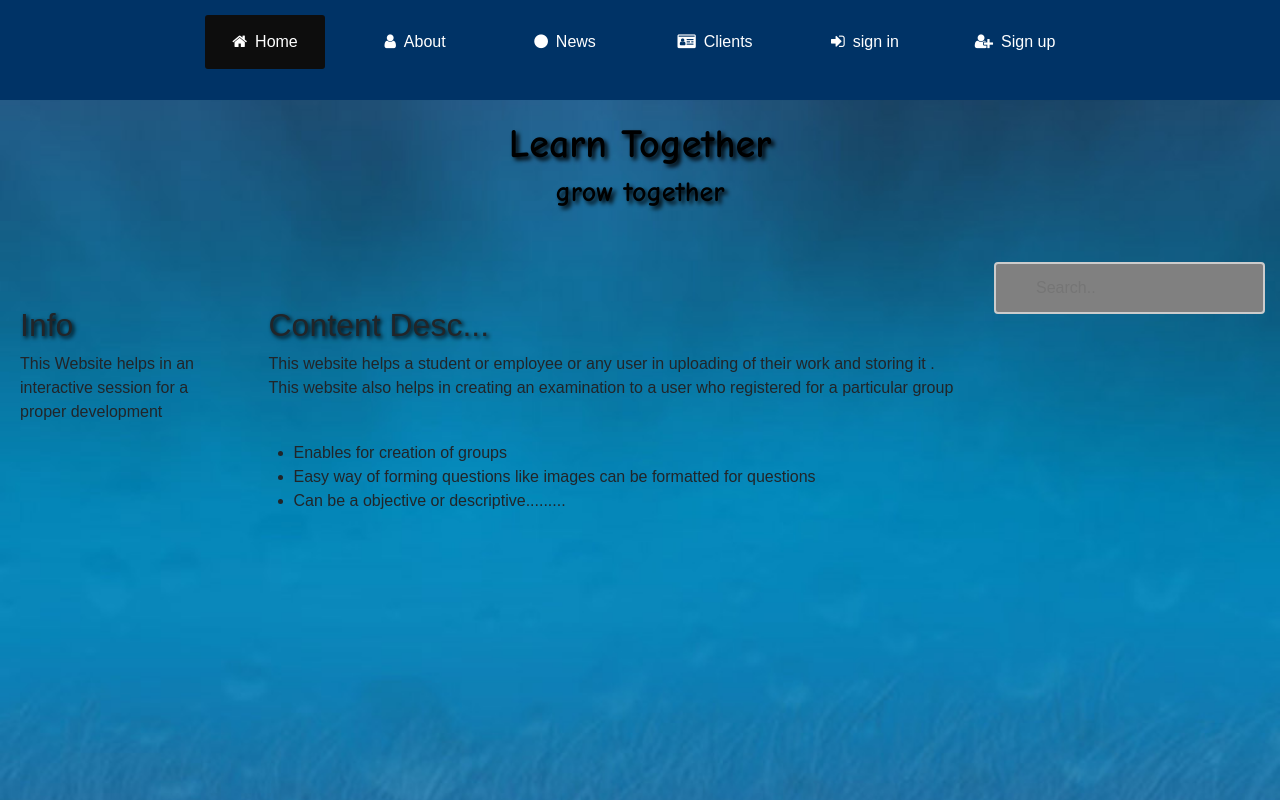
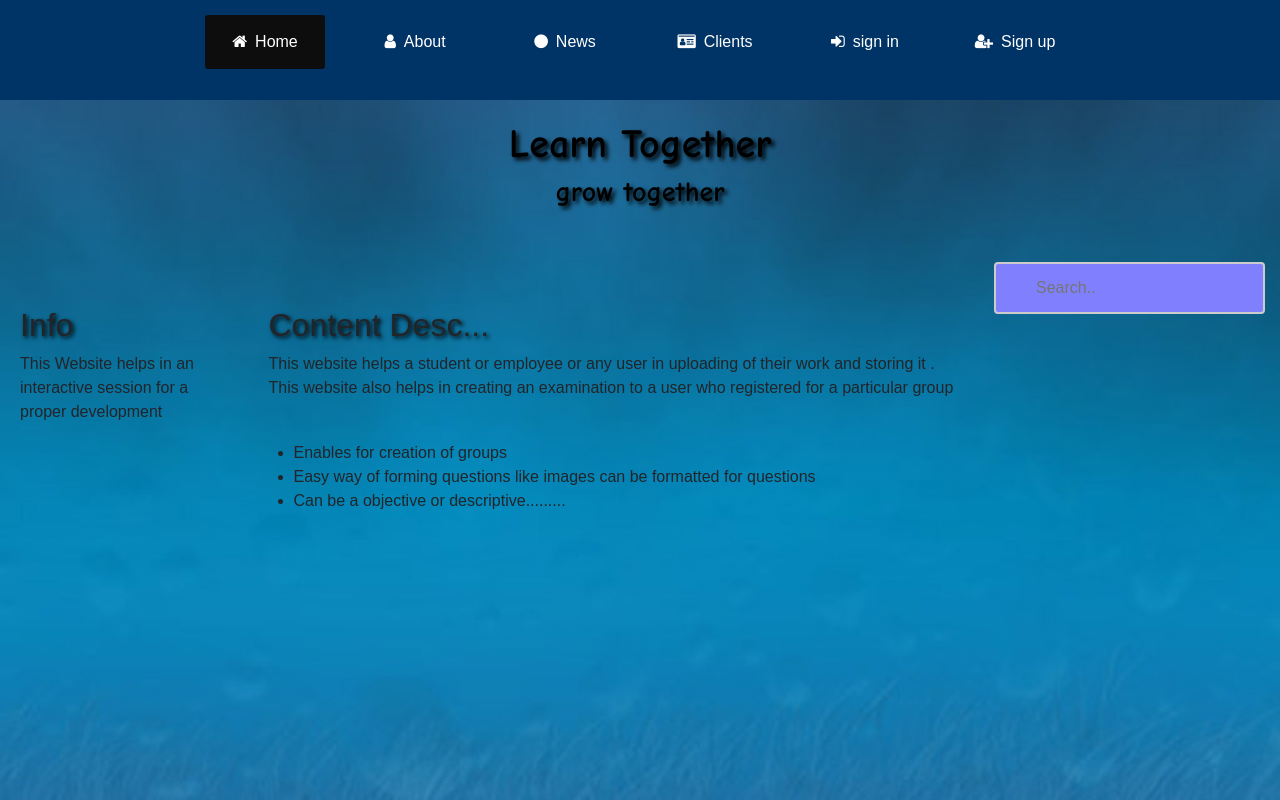
Before and after one commit to kullapareddypranay/html, a plain HTML site: page index.html in a window 1280 px wide. Drawn offline with nearby package versions, Linux system fonts and the light colour scheme.

Commit message:
Update modify style.css

```diff
--- a/modify style.css
+++ b/modify style.css
@@ -185,7 +185,7 @@ input[type=text] {
   border: 2px solid #ccc;
   border-radius: 4px;
   font-size: 16px;
-  background-color: rgb(128, 128, 128);
+  background-color:rgb(128, 128, 255);
   padding: 12px 20px 12px 40px;
 }
 @media screen and (max-width:600px){
```
